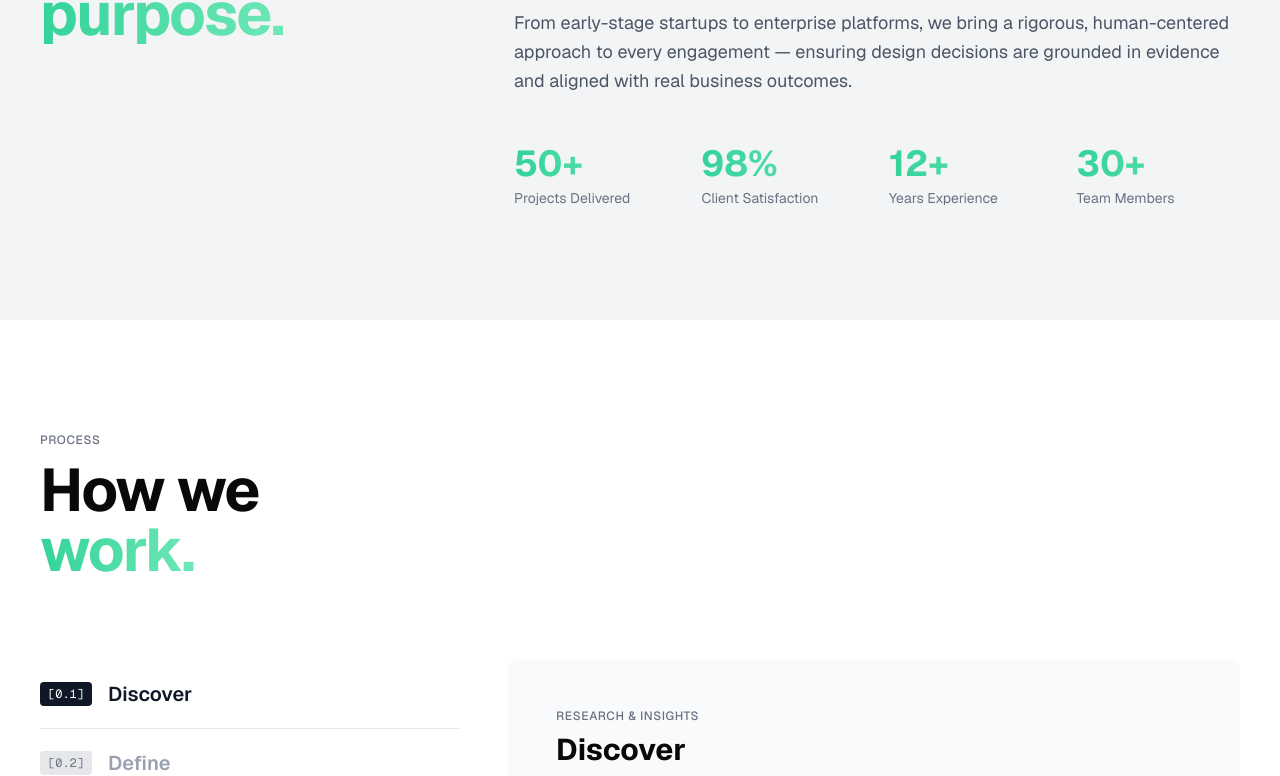
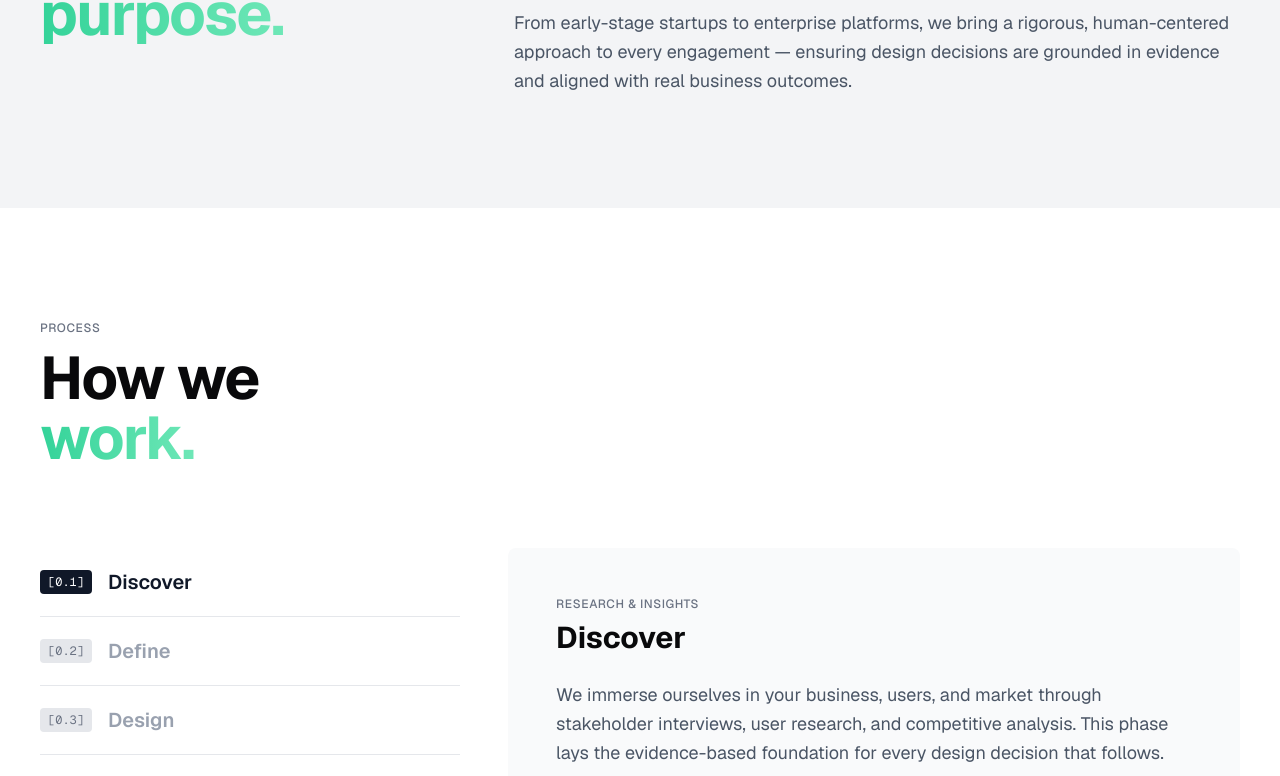
Before and after one commit to rickhuang-starup/spin-ux-website, a Next.js app: page / in a window 1280 px wide. Shown: the part 2039-2815 px from the top of the page. Built offline with nearby package versions, Linux system fonts and the light colour scheme.

Commit message:
Remove metrics/stats from About section
Co-Authored-By: Claude Opus 4.6 (1M context) <noreply@anthropic.com>

```diff
--- a/src/components/About.tsx
+++ b/src/components/About.tsx
@@ -1,10 +1,3 @@
-const stats = [
-  { value: "50+", label: "Projects Delivered" },
-  { value: "98%", label: "Client Satisfaction" },
-  { value: "12+", label: "Years Experience" },
-  { value: "30+", label: "Team Members" },
-];
-
 export default function About() {
   return (
     <section id="about" className="bg-section-alt px-6 py-20 sm:py-28 lg:px-10">
@@ -30,24 +23,12 @@ export default function About() {
               use them. We partner closely with product teams to turn complex
               problems into elegant, intuitive solutions.
             </p>
-            <p className="mb-12 text-lg leading-relaxed text-gray-600">
+            <p className="text-lg leading-relaxed text-gray-600">
               From early-stage startups to enterprise platforms, we bring a
               rigorous, human-centered approach to every engagement — ensuring
               design decisions are grounded in evidence and aligned with real
               business outcomes.
             </p>
-
-            {/* Stats grid */}
-            <div className="grid grid-cols-2 gap-6 sm:grid-cols-4">
-              {stats.map((stat) => (
-                <div key={stat.label}>
-                  <p className="text-4xl font-bold gradient-text">
-                    {stat.value}
-                  </p>
-                  <p className="mt-1 text-sm text-gray-500">{stat.label}</p>
-                </div>
-              ))}
-            </div>
           </div>
         </div>
       </div>
```
